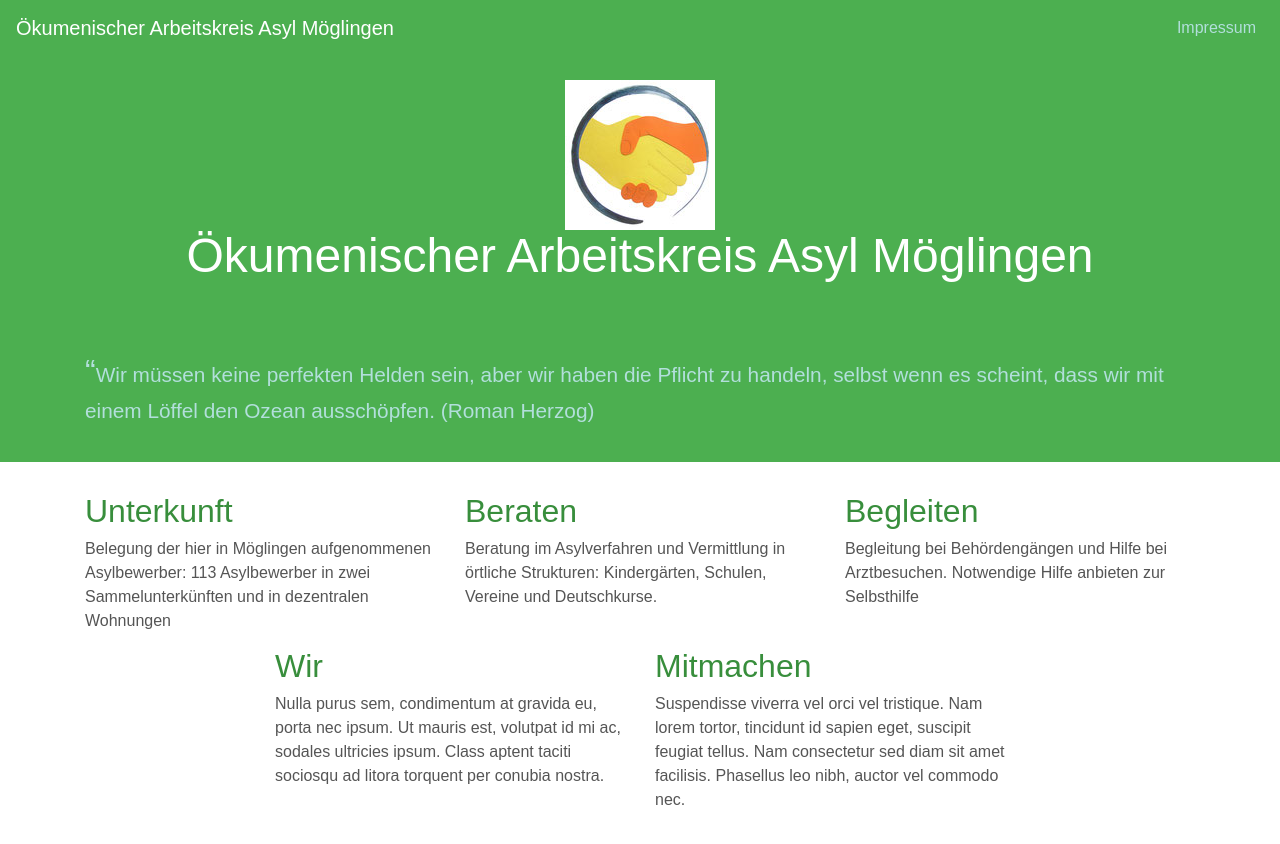
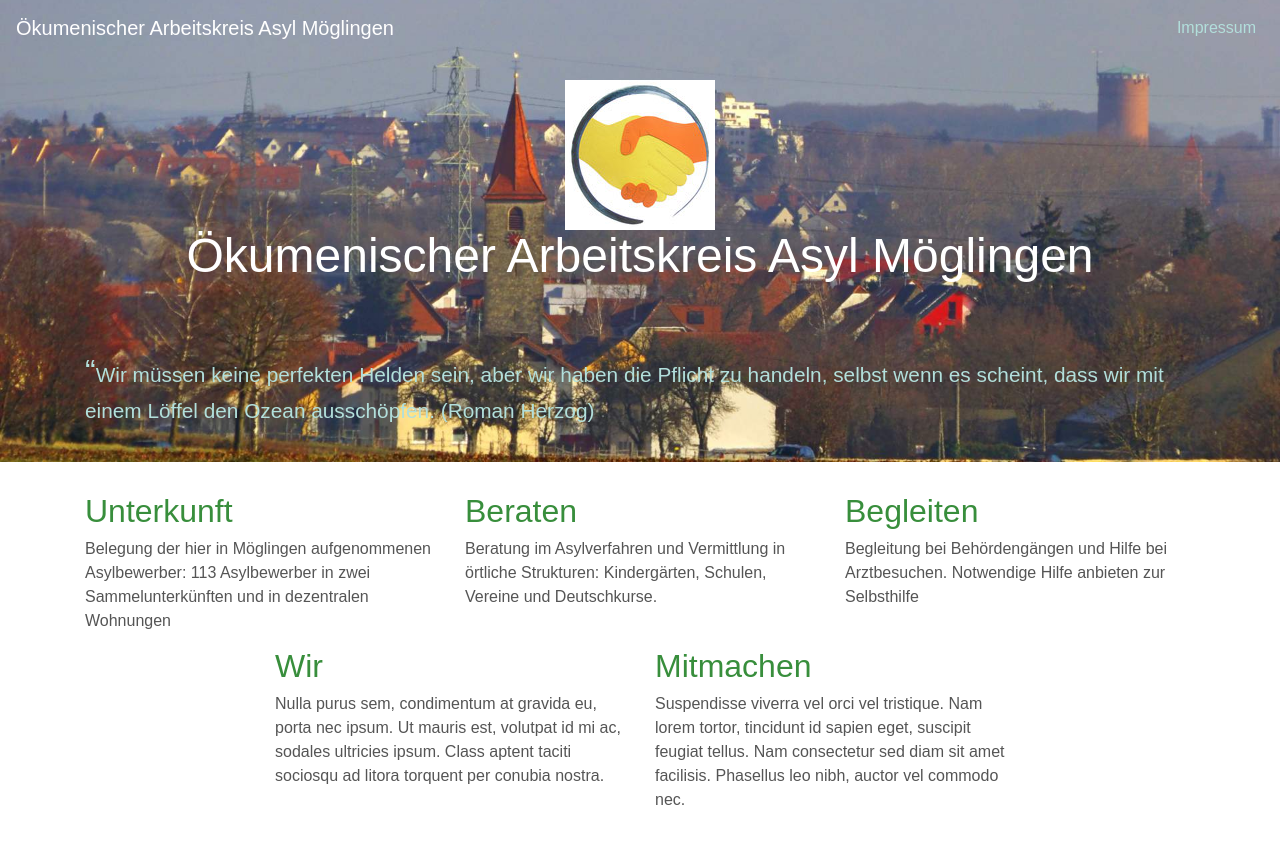
Before and after one commit to waldiTM/oeakam, a Jekyll site: the page built from index.html, in a window 1280 px wide. Shown: the top 844 px of the page. Built offline with Jekyll 4.4.1, drawn with Linux system fonts in a browser that asks for light colours.

Commit message:
Add background

```diff
--- a/assets/css/site.css
+++ b/assets/css/site.css
@@ -52,6 +52,11 @@ a:focus {
   font-size: 2rem;
 }
 
+.index-header {
+  background: center center no-repeat;
+  background-image: url('{{ "/assets/img/background-moeglingen.jpg" | relative_url }}');
+  background-size: cover;
+}
 
 @media (min-width: 40em) {
   .site-title {
--- a/index.html
+++ b/index.html
@@ -5,7 +5,7 @@
   {% include _head.html %}
 
   <body>
-    <header class="site-header">
+    <header class="site-header index-header">
       {% include header_navbar.html %}
       <div class="site-title">
         <img src="{{ "/assets/img/logo.jpg" | relative_url }}" height="150">
```
Also changed, not shown: assets/img/background-moeglingen.jpg (added).
